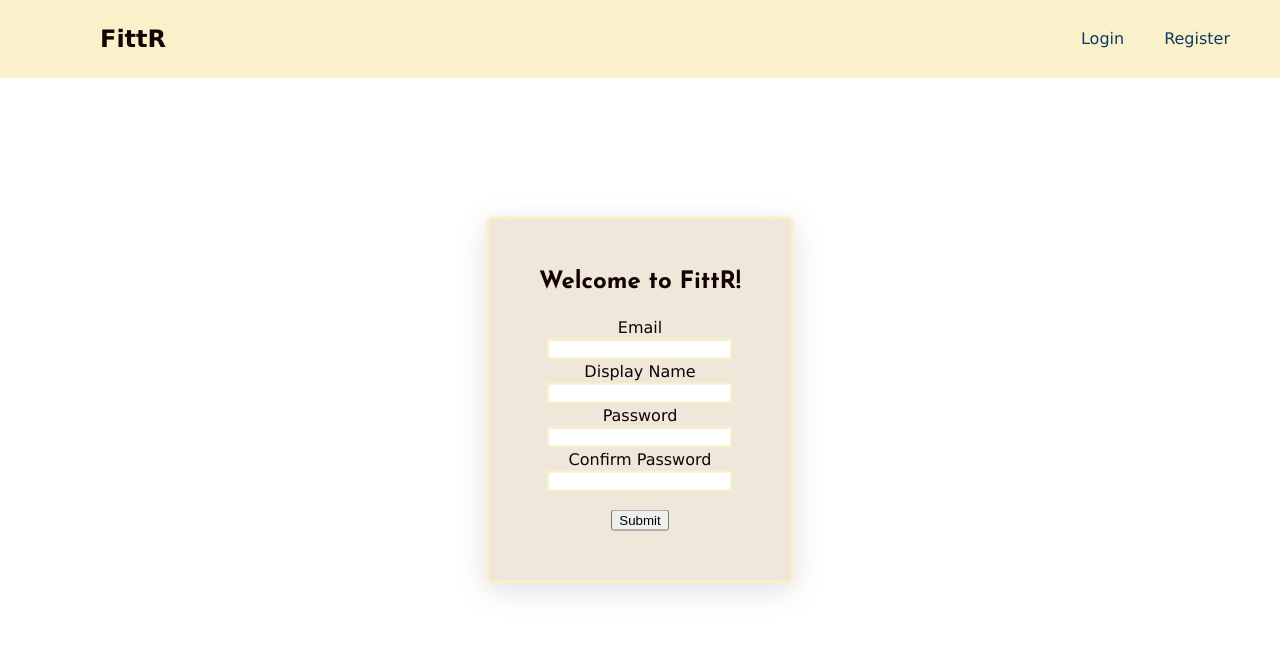
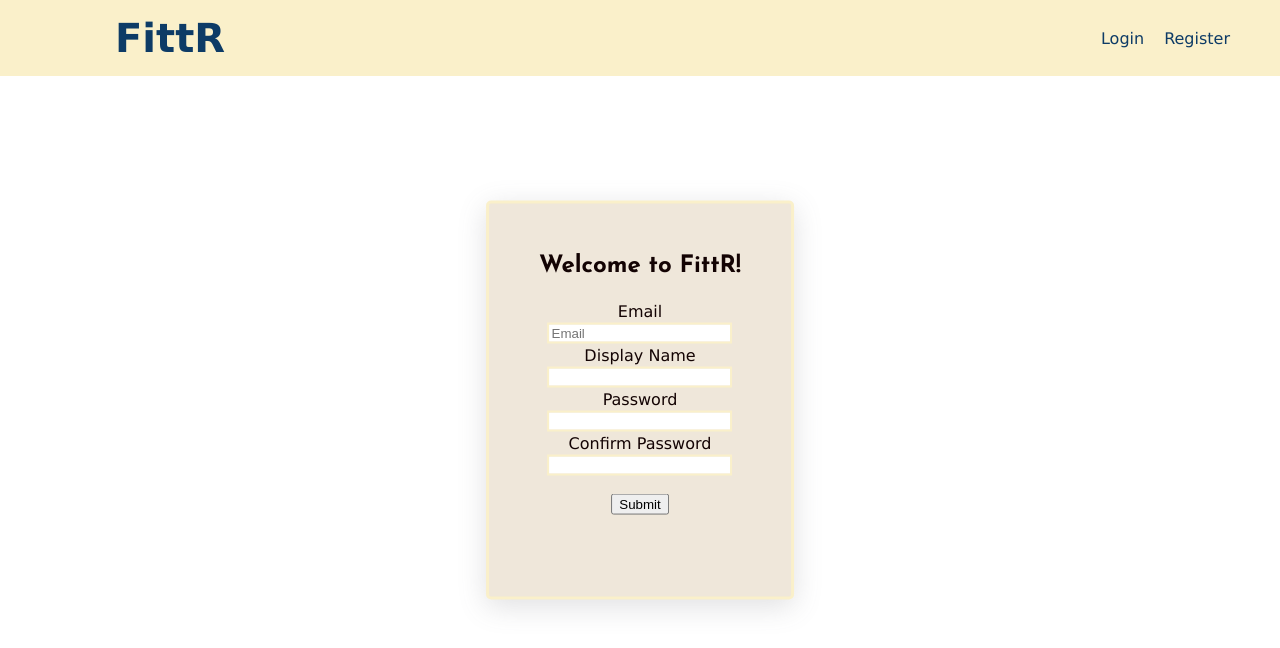
Before and after one commit to kangelopoulos/FittR-server, a React app: page /register in a window 1280 px wide. Shown: the top 648 px of the page. Built offline with nearby package versions, Linux system fonts and the light colour scheme.

Commit message:
set up validation in register form

```diff
--- /dev/null
+++ b/client/components/Message.jsx
@@ -0,0 +1,12 @@
+import React from "react";
+
+
+const Message = ({ message, error }) => {
+  return (
+    <p className={`error_${error}`}>
+      {message}
+    </p>
+  )
+}
+
+export default Message;
--- a/client/containers/Register.jsx
+++ b/client/containers/Register.jsx
@@ -1,21 +1,67 @@
+
 import React from "react";
+import { useState } from "react";
+import Message from '../components/Message.jsx';
+import axios from "axios";
 
+const Register = ({ user_id }) => {
+  // Hooks for form
+  const [email, setEmail] = useState('');
+  const [displayName, setDisplayName] = useState('');
+  const [password, setPassword] = useState('');
+  const [confirmPassword, setConfirmPassword] = useState('');
 
-const Register = () => {
+  // Hooks for error messaging
+  const [err, setErr] = useState(false);
+  const [msg, setMsg] = useState('');
+
+  const handleSubmit = (e) => {
+    e.preventDefault();
+    if(!email || !password || !confirmPassword || !displayName){
+      console.log('here');
+      setMsg('Please fill out all fields.');
+      setErr(true);
+    } else {
+
+    }
+  }
+
   return (
     <div className="mid col auth">
       <h2>Welcome to FittR!</h2>
-      <form className="col auth-form">
-        <label htmlFor="username">Email</label>
-        <input type="email" name="username" id="username" />
+      <form id="register" className="col auth-form">
+        <label htmlFor="email">Email</label>
+        <input
+          onChange={e => setEmail(e.target.value)}
+          placeholder="Email"
+          type="email"
+          name="email"
+          id="email"
+        />
         <label htmlFor="name">Display Name</label>
-        <input type="text" name="name" id="name" />
+        <input
+          onChange={e => setDisplayName(e.target.value)}
+          type="text"
+          name="name"
+          id="name"
+        />
         <label htmlFor="password">Password</label>
-        <input type="password" name="password" id="password" />
+        <input
+          onChange={e => setPassword(e.target.value)}
+          type="password"
+          name="password"
+          id="password"
+        />
         <label htmlFor="confirm">Confirm Password</label>
-        <input type="password" name="confirm" id="confirm" />
+        <input
+          onChange={e => setConfirmPassword(e.target.value)}
+          type="password"
+          name="confirm"
+          id="confirm"
+        />
       </form>
-      <button type="submit">Submit</button>
+      <button onClick={handleSubmit} type="submit">Submit</button>
+      <Message error={err} message={msg}/>
     </div>
   )
 }
--- a/client/styles/main.scss
+++ b/client/styles/main.scss
@@ -11,12 +11,19 @@ nav {
   justify-content: space-between;
   align-items: center;
   background-color: $yellow1;
-  padding: 5px 30px 5px 100px;
+  padding: 0px 30px 0px 100px;
+  margin: 0px;
+
+  h1{
+    color: $blue;
+    font-size: 40px;
+    margin: 15px;
+  }
 
   .nav-link {
     text-decoration: none;
+    padding: 0px 20px 0px 0px;
     color: $blue;
-    padding: 20px;
   }
 }
 
```
Also changed, not shown: 2 other files (tests, documents, lock files or other folders).
